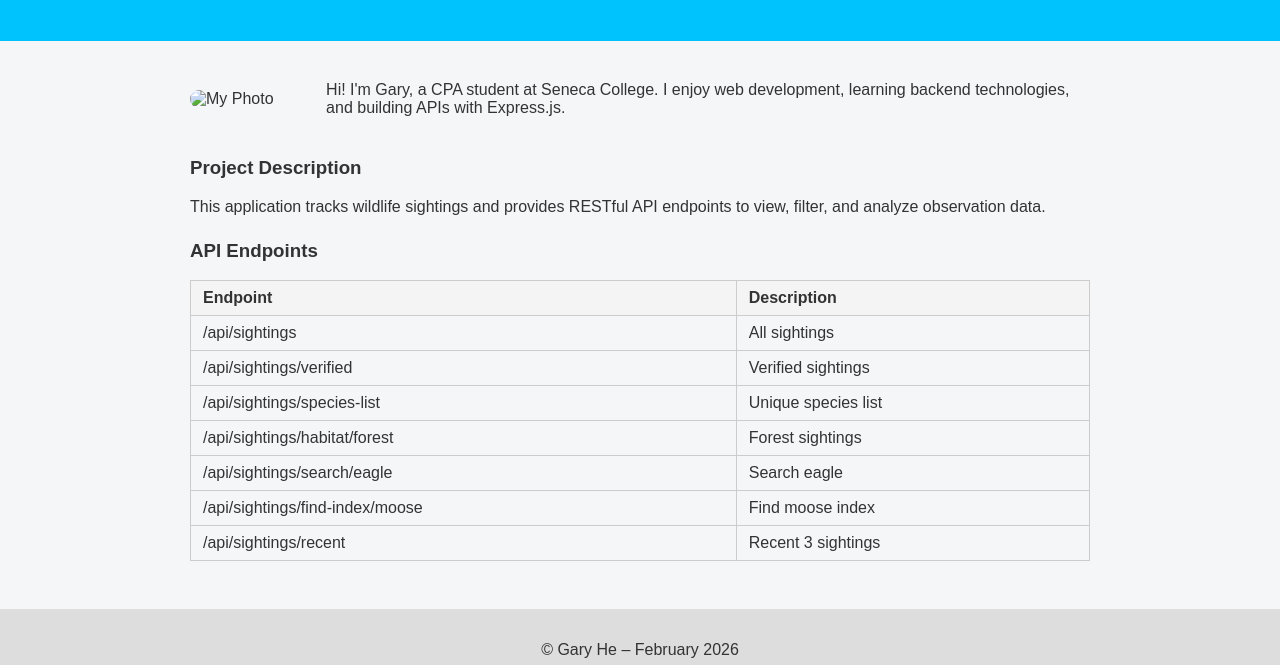
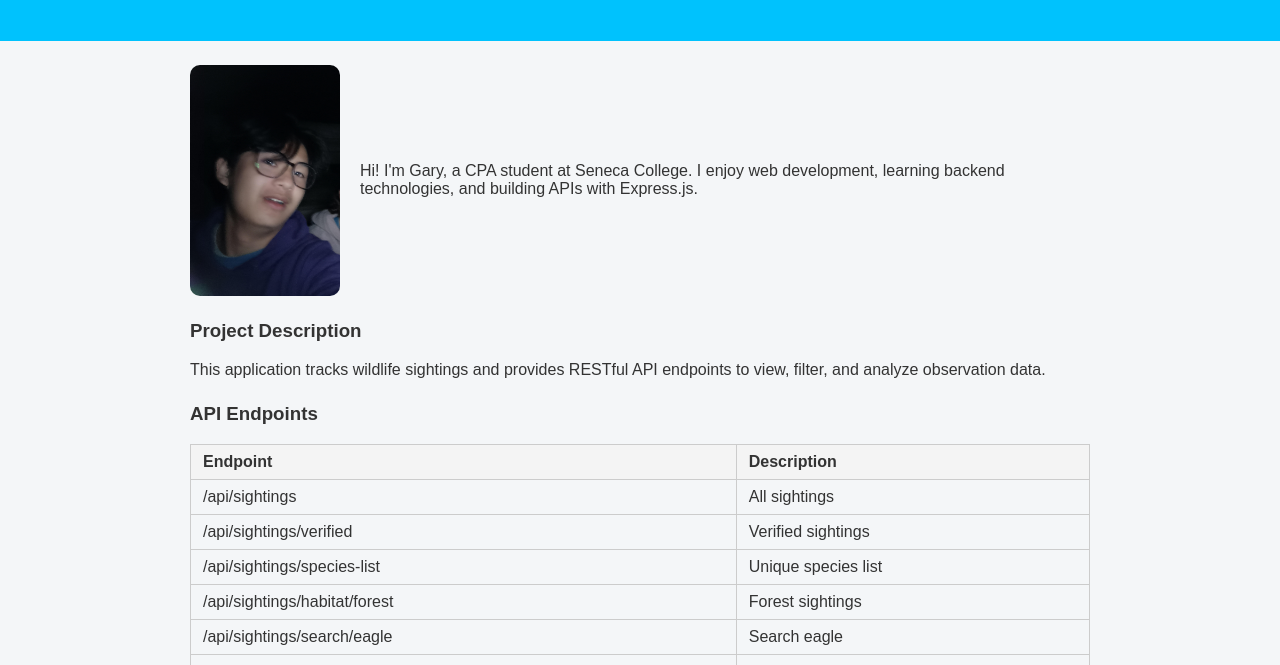
Before and after one commit to giao-haha/wildlife-tracker, a website: page views/index.html in a window 1280 px wide. Shown: the part 135-800 px from the top of the page. Drawn offline with Linux system fonts and the light colour scheme.

Commit message:
Initial commit - WEB322 Assignment 1

```diff
--- a/server.js
+++ b/server.js
@@ -17,15 +17,15 @@ const { loadSightings } = require("./utils/dataLoader");
 const app = express();
 const PORT = process.env.PORT || 3000;
 
-// 1️⃣ Static middleware
+// Static middleware
 app.use(express.static("public"));
 
-// 2️⃣ Root route
+// Root route
 app.get("/", (req, res) => {
   res.sendFile(path.join(__dirname, "views", "index.html"));
 });
 
-// 3️⃣ API Endpoints
+// API Endpoints
 
 // GET all sightings
 app.get("/api/sightings", async (req, res) => {
--- a/views/index.html
+++ b/views/index.html
@@ -14,7 +14,7 @@
 
 <main>
   <section class="about">
-    <img src="/images/your-photo.jpg" alt="My Photo">
+    <img src="/images/image.jpg" alt="My Photo">
     <p>
       Hi! I'm Gary, a CPA student at Seneca College. I enjoy web development,
       learning backend technologies, and building APIs with Express.js.
```
Also changed, not shown: public/images/image.jpg (added), vercel.json.
